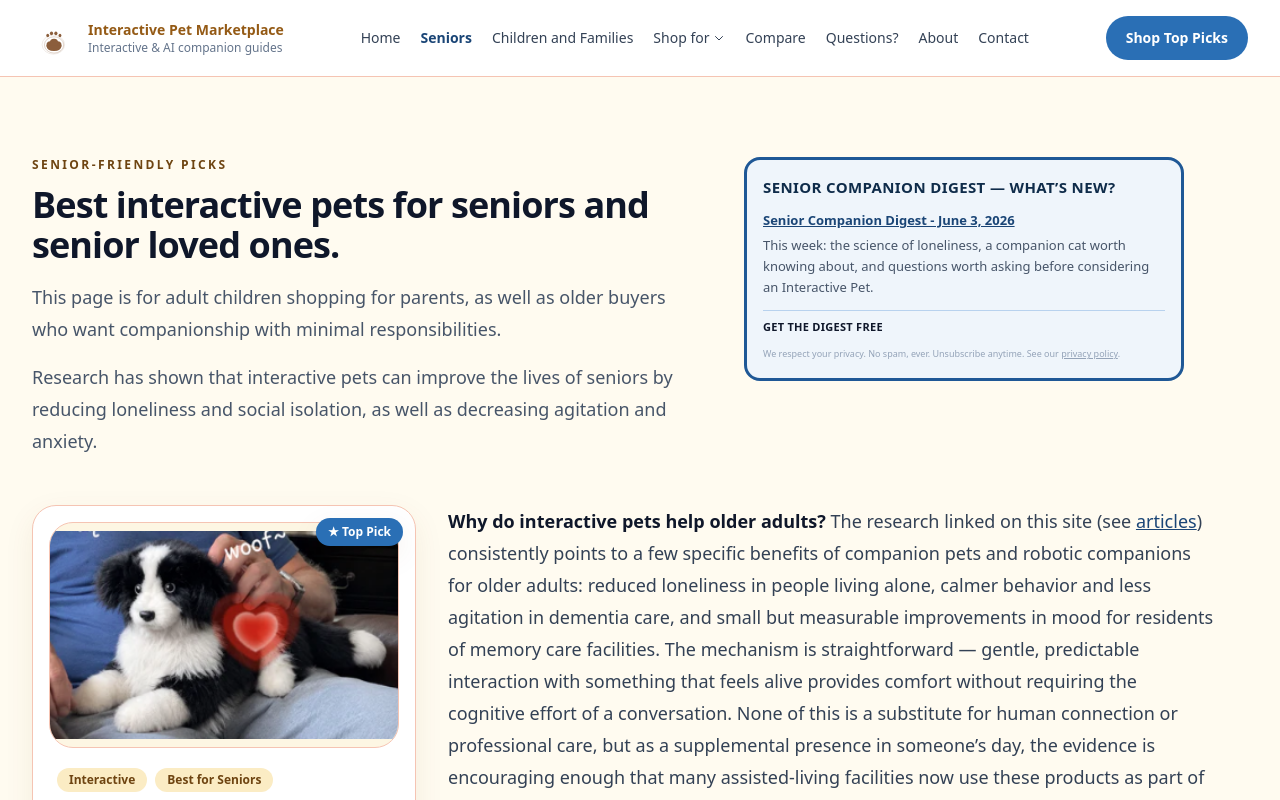
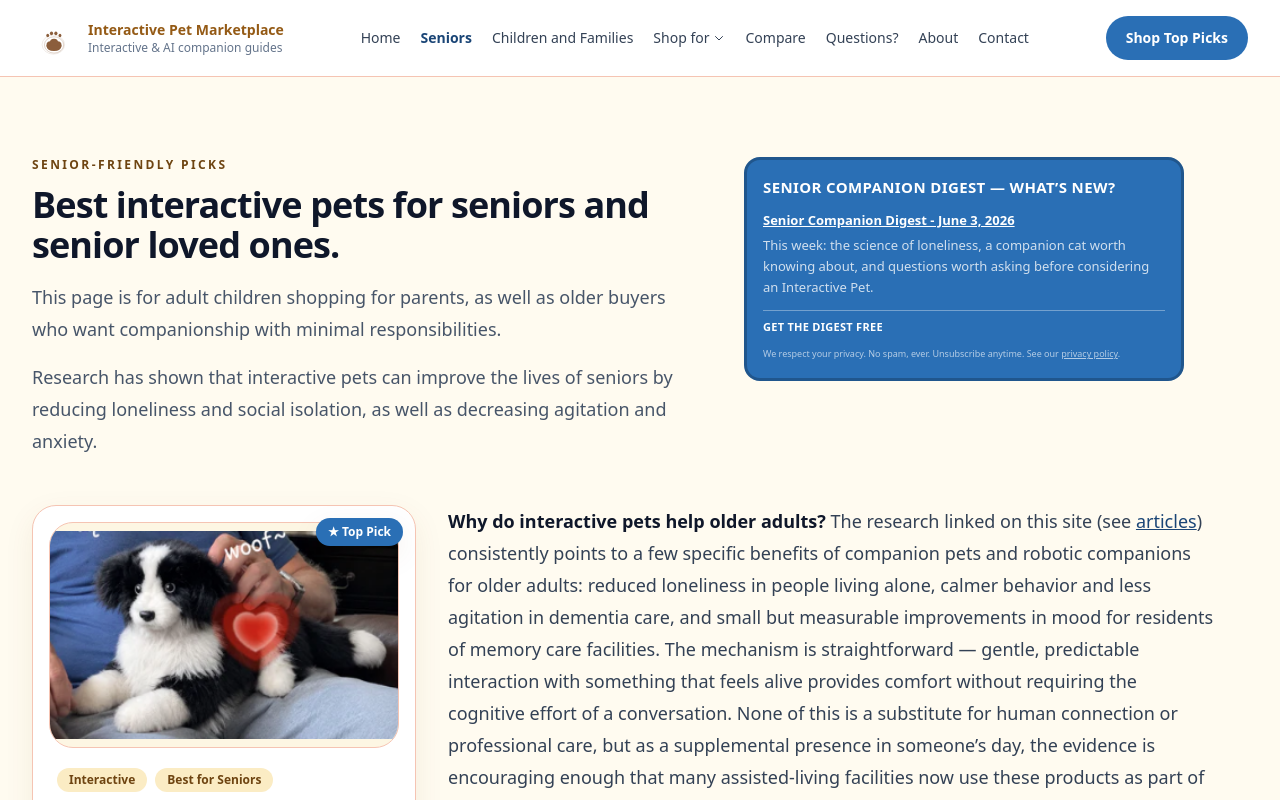
Before and after one commit to timsthomasson-cpu/Interactive-Pet-Marketplace, a Next.js app: page /best-for-seniors in a window 1280 px wide. Shown: the top 800 px of the page. Built offline with nearby package versions, Linux system fonts and the light colour scheme.

Commit message:
Warm golden redesign, product images, layout cleanup

```diff
--- a/app/best-for-seniors/page.tsx
+++ b/app/best-for-seniors/page.tsx
@@ -32,11 +32,11 @@ export default function SeniorsPage() {
           <div className="flex flex-col lg:flex-row lg:items-start lg:gap-10">
 
             {/* Digest box — first on mobile, second on desktop */}
-            <div className="order-first lg:order-last lg:w-96 xl:w-[440px] shrink-0 rounded-2xl border-[3px] border-trust-600 bg-trust-50 p-4 mb-8 lg:mb-0 flex flex-col" id="research-digest">
+            <div className="order-first lg:order-last lg:w-96 xl:w-[440px] shrink-0 rounded-2xl border-[3px] border-[#20568D] bg-trust-500 p-4 mb-8 lg:mb-0 flex flex-col" id="research-digest">
 
               {/* Header row */}
               <div className="flex items-center justify-between gap-2 mb-2">
-                <h2 className="text-[15px] font-extrabold tracking-wide text-trust-900 uppercase">
+                <h2 className="text-[15px] font-extrabold tracking-wide text-white uppercase">
                   Senior Companion Digest — What&rsquo;s new?
                 </h2>
 
@@ -48,25 +48,25 @@ export default function SeniorsPage() {
                   href="https://interactivepetmarketplace.beehiiv.com/"
                   target="_blank"
                   rel="noopener noreferrer"
-                  className="text-[13px] font-bold text-trust-700 hover:text-trust-900 underline leading-snug"
+                  className="text-[13px] font-bold text-white hover:text-[#D0DFEE] underline leading-snug"
                 >
                   Senior Companion Digest - June 3, 2026
                 </Link>
-                <p className="mt-1 text-[13px] leading-relaxed text-slate-600">
+                <p className="mt-1 text-[13px] leading-relaxed text-[#D0DFEE]">
                   This week: the science of loneliness, a companion cat worth knowing about, and questions worth asking before considering an Interactive Pet.
                 </p>
               </div>
 
               {/* Divider + Beehiiv form */}
-              <div className="border-t border-trust-200 mt-3 pt-2">
-                <p className="text-[11px] font-bold text-slate-900 uppercase tracking-wide mb-1">Get the digest free</p>
+              <div className="border-t border-[#74A1CE] mt-3 pt-2">
+                <p className="text-[11px] font-bold text-white uppercase tracking-wide mb-1">Get the digest free</p>
                 {/* Negative margin clips Beehiiv iframe's internal padding; overflow-hidden keeps rounded corners clean */}
                 <div className="w-full overflow-hidden -mx-1">
                   <BeehiivEmbed />
                 </div>
-                <p className="mt-2 text-[9px] text-slate-400 leading-relaxed">
+                <p className="mt-2 text-[9px] text-[#B4CCE5] leading-relaxed">
                   We respect your privacy. No spam, ever. Unsubscribe anytime. See our{" "}
-                  <Link href="/privacy" className="underline hover:text-slate-600">privacy policy</Link>.
+                  <Link href="/privacy" className="underline hover:text-white">privacy policy</Link>.
                 </p>
               </div>
 
```
Also changed, not shown: 1 other file (tests, documents, lock files or other folders).
